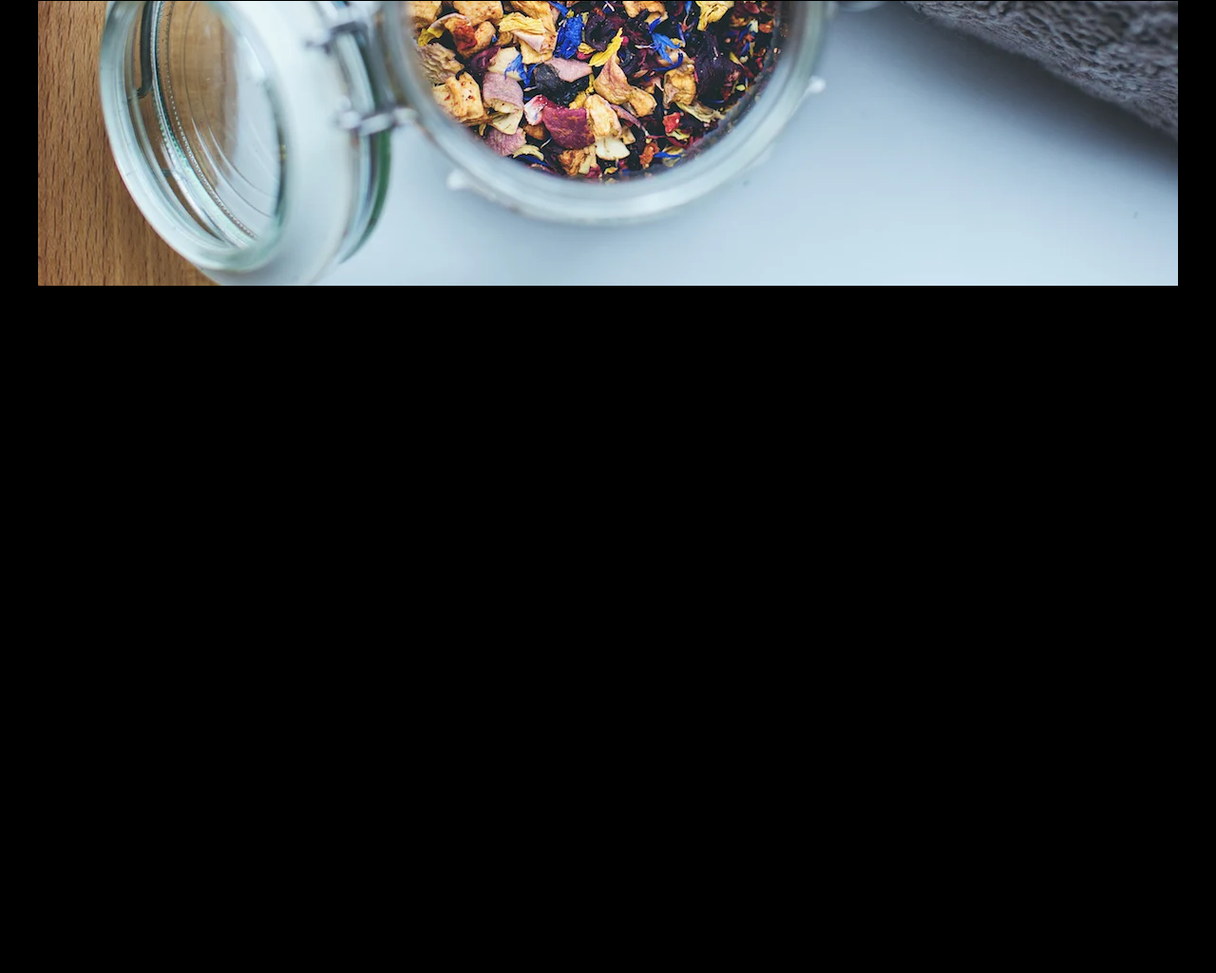
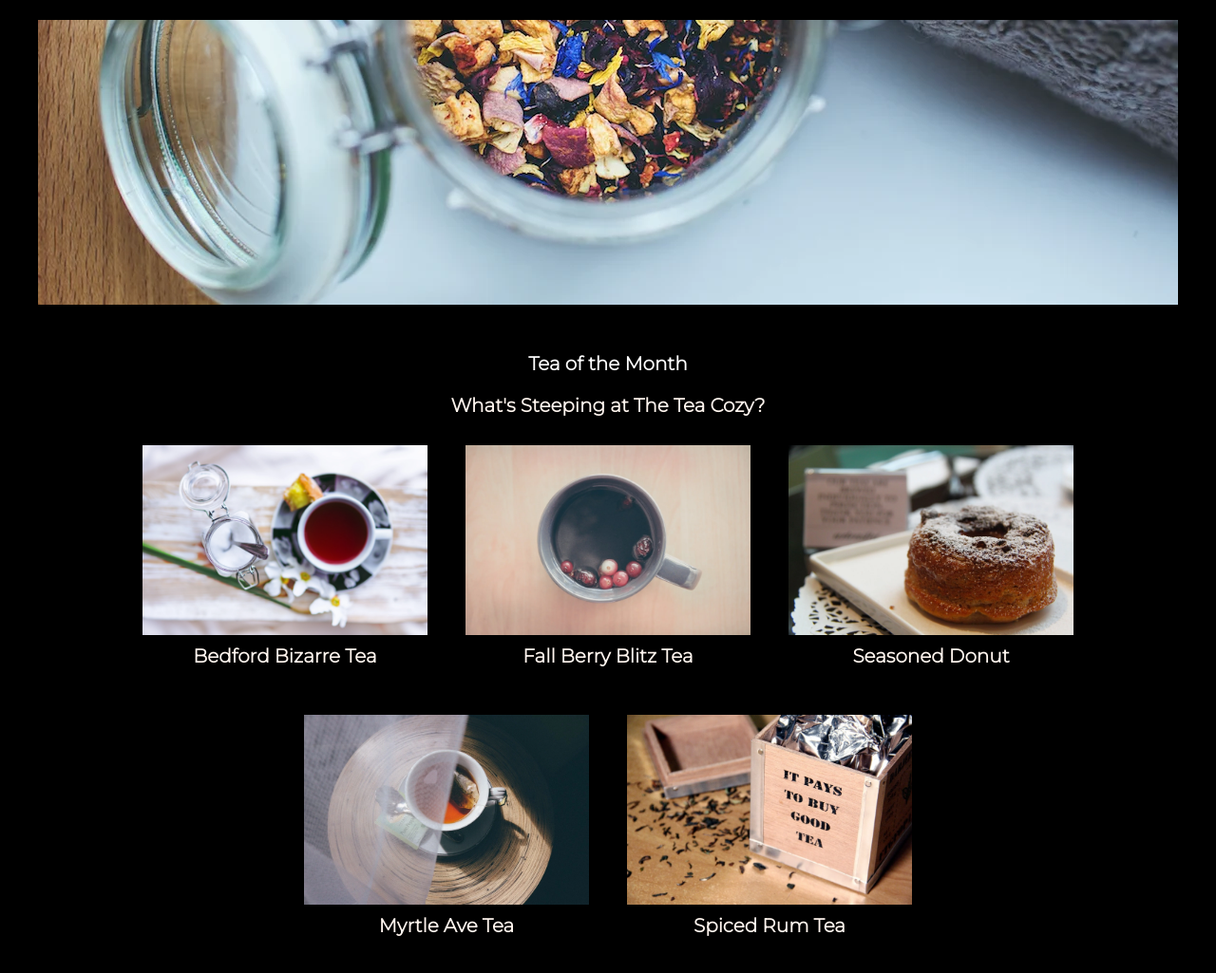
Before and after one commit to GabrielAllba/Tea-Cozy, a plain HTML site: page index.html in a window 1280 px wide. Shown: the part 469-1494 px from the top of the page at 95% size. Before the commit the page ends 840 px from the top, so only its background shows below. Drawn offline with Linux system fonts and the light colour scheme.

Commit message:
Add featured tea section

```diff
--- a/index.html
+++ b/index.html
@@ -26,9 +26,34 @@
                         Fair Trade, Organic Tree</h4>
                 </div>
             </div>
-            <div class="Container Featured-Tea"></div>
-            <div class="Container Locations"></div>
-            <div class="Container Contact"></div>
+            <div class="Container" id="Featured-tea">
+                <h2>Tea of the Month</h2>
+                <h4>What's Steeping at The Tea Cozy?</h4>
+                <div class="image-collection">
+                    <div class="Container">
+                        <img class="images" src="./images/img-bedford-bizarre.webp" alt="">
+                        <h4>Bedford Bizarre Tea</h4>
+                    </div>
+                    <div class="Container">
+                        <img class="images" src="./images/img-berryblitz.webp" alt="Fallberyblitztea">
+                        <h4>Fall Berry Blitz Tea</h4>
+                    </div>
+                    <div class="Container">
+                        <img class="images" src="./images/img-donut.webp" alt="donut">
+                        <h4>Seasoned Donut</h4>
+                    </div>
+                    <div class="Container">
+                        <img class="images" src="./images/img-myrtle-ave.webp" alt="Myrtleavetea">
+                        <h4>Myrtle Ave Tea</h4>
+                    </div>
+                    <div class="Container">
+                        <img class="images" src="./images/img-spiced-rum.webp" alt="Spicedrumtea">
+                        <h4>Spiced Rum Tea</h4>
+                    </div>
+                </div>
+            </div>
+            <div class="Container" id="Locations"></div>
+            <div class="Container" id="Contacts"></div>
         </main>
         <footer>
 
--- a/style.css
+++ b/style.css
@@ -48,11 +48,11 @@ li,a, button {
     transition-duration: 0.3s;
 }
 .navigation li a:hover{
-    color: rgb(0, 119, 128);
+    color: rgb(216, 128, 69);
 }
 button{
     margin: 20px 25px;
-    background-color: rgb(0, 119, 128);
+    background-color: rgb(216, 128, 69);
     border: none;
     border-radius: 50px;
     cursor: pointer;
@@ -60,18 +60,21 @@ button{
 }
 
 button:hover{
-    background-color: white;
-    color: rgb(0, 119, 128);
+    color: rgb(216, 128,69);
+    background-color: rgb(255, 255, 255);
 }
 main{
     display: flex;
+    flex-direction: column;
     margin: 70px 20px;
     background-color: black;
     justify-content: center;
+    align-items: center;
 }
 .Container{
     max-width: 100%;
     display: flex;
+    margin: 20px;
 }
 #Mission{
     background-image: url(./images/img-mission-background.webp);
@@ -93,3 +96,31 @@ main{
 .center h2, h4{
     color: white;
 }
+#Featured-tea{
+    max-width: 1100px;
+    flex-direction: column;
+    display: flex;
+    background-color: rgb(0, 0, 0);
+}
+#Featured-tea h2{
+    color: white;
+    margin: 10px 0;
+}
+#Featured-tea h4{
+    color: seashell;
+    margin: 10px 0;
+}
+
+.image-collection{
+    display: flex;
+    flex-wrap:wrap;
+    justify-content: center;
+}
+.images{
+    width: 300px;
+    height: 200px;
+}
+#Featured-tea .image-collection .Container{
+    display: inline-flex;
+    flex-direction: column;
+}
```
